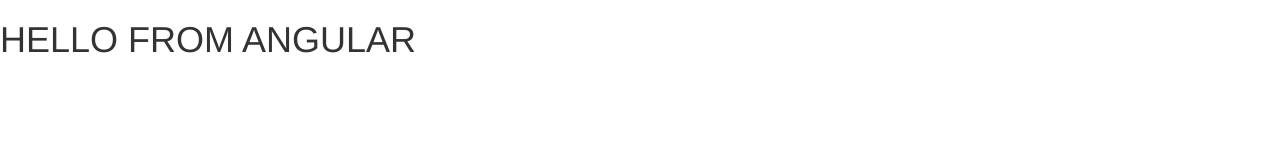
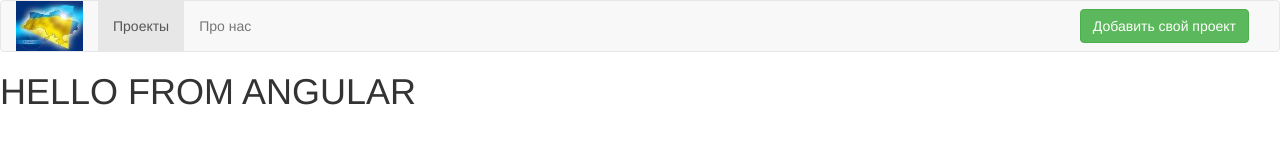
Before and after one commit to tnshuvalova/ua-project-rate, a website: page client/index.html in a window 1280 px wide. Drawn offline with Linux system fonts and the light colour scheme.

Commit message:
Basic page markup

```diff
--- /dev/null
+++ b/client/css/style.css
@@ -0,0 +1,3 @@
+.navbar-brand {
+    padding: 0px 15px;
+}
--- a/client/index.html
+++ b/client/index.html
@@ -3,6 +3,7 @@
 <html ng-app="ProjectRate">
     <head>
         <link rel="stylesheet" type="text/css" href="css/bootstrap.css" />
+        <link rel="stylesheet" type="text/css" href="css/style.css" />
         <script type="text/javascript" src="js/lib/jquery.js"></script>
         <script type="text/javascript" src="js/lib/bootstrap.js"></script>
         <script type="text/javascript" src="js/lib/angular.js"></script>
@@ -16,6 +17,37 @@
     </head>
 
     <body>
-        <div ui-view="main"></div>
+    <div class="header">
+        <nav class="navbar navbar-default" role="navigation">
+          <div class="container-fluid">
+            <!-- Brand and toggle get grouped for better mobile display -->
+            <div class="navbar-header">
+              <button type="button" class="navbar-toggle" data-toggle="collapse" data-target="#bs-example-navbar-collapse-1">
+                <span class="sr-only">Toggle navigation</span>
+                <span class="icon-bar"></span>
+                <span class="icon-bar"></span>
+                <span class="icon-bar"></span>
+              </button>
+              <a class="navbar-brand" href="#"><img src="/images/logo-small.jpg"></a>
+            </div>
+
+            <!-- Collect the nav links, forms, and other content for toggling -->
+            <div class="collapse navbar-collapse" id="bs-example-navbar-collapse-1">
+              <ul class="nav navbar-nav">
+                <li class="active"><a href="#">Проекты</a></li>
+                <li><a href="#">Про нас</a></li>
+              </ul>
+              <ul class="nav navbar-nav pull-right">
+                <li>
+                  <button type="submit" class="btn btn-success navbar-btn">Добавить свой проект</button>
+                </li>
+              </ul>
+
+            </div><!-- /.navbar-collapse -->
+          </div><!-- /.container-fluid -->
+        </nav>
+    </div>
+        <div ui-view="main">
+        </div>
     </body>
 </html>
```
Also changed, not shown: client/images/logo-small.jpg (added).
